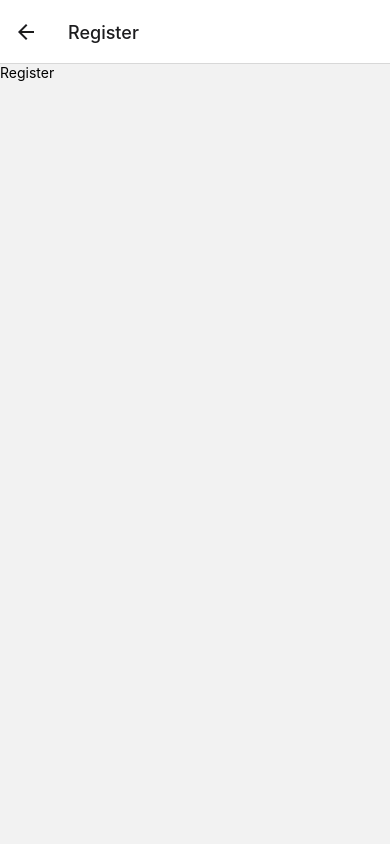
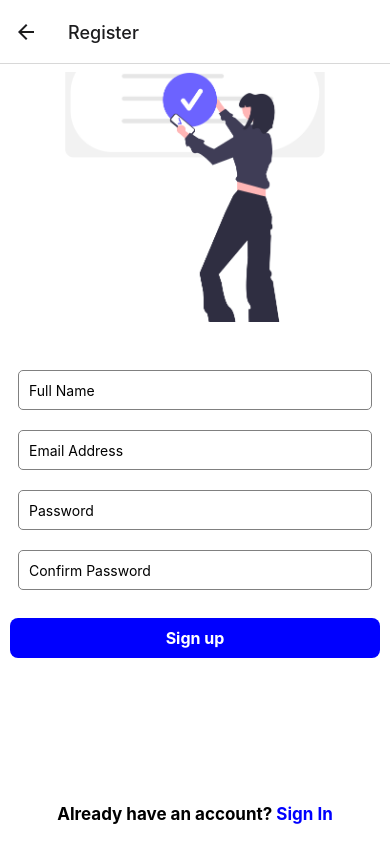
Before and after one commit to T3sultan/NoteBook_RN, a React Native app: screen /Register in a window 390 px wide. Built offline with nearby package versions, Linux system fonts and the light colour scheme.

Commit message:
firebase

```diff
--- a/package.json
+++ b/package.json
@@ -14,7 +14,7 @@
     "@react-navigation/native-stack": "6.3.0",
     "expo": "~44.0.0",
     "expo-status-bar": "~1.2.0",
-    "firebase": "9.6.5",
+    "firebase": "9.6.7",
     "react": "17.0.1",
     "react-dom": "17.0.1",
     "react-native": "0.64.3",
--- a/src/components/Button.js
+++ b/src/components/Button.js
@@ -2,9 +2,9 @@ import { StyleSheet, Text, View } from "react-native";
 import React from "react";
 import { TouchableOpacity } from "react-native";
 
-export default function Button({ title }) {
+export default function Button({ title, onPress }) {
   return (
-    <TouchableOpacity>
+    <TouchableOpacity onPress={onPress}>
       <Text style={styles.tilteStyle}>{title}</Text>
     </TouchableOpacity>
   );
--- /dev/null
+++ b/src/firebase/config.js
@@ -0,0 +1,17 @@
+import firebase from "firebase/compat/app";
+import "firebase/compat/auth";
+import "firebase/compat/firestore";
+
+const firebaseConfig = {
+  apiKey: "AIzaSyC0hVdTENEhfZpSm46AVps9VKH03CBAiMw",
+  authDomain: "note-rn.firebaseapp.com",
+  projectId: "note-rn",
+  storageBucket: "note-rn.appspot.com",
+  messagingSenderId: "937186780139",
+  appId: "1:937186780139:web:5cd134d2c981ca58452fae",
+};
+if (!firebase.apps.length) {
+  firebase.initializeApp(firebaseConfig);
+}
+
+export { firebase };
--- a/src/screens/Login.js
+++ b/src/screens/Login.js
@@ -11,7 +11,7 @@ import {
 import React, { useState } from "react";
 import Button from "../components/Button";
 
-export default function Login() {
+export default function Login({ navigation }) {
   const [email, setEmail] = useState(null);
   const [password, setPassword] = useState(null);
   const [secureTextEntry, setSecureTextEntry] = useState(true);
@@ -33,8 +33,9 @@ export default function Login() {
         <View style={styles.container3}>
           <TextInput
             onChangeText={text => setEmail(text)}
-            placeholder="Email"
+            placeholder="Email Address"
             style={styles.inputStyle}
+            autoCapitalize="none"
           />
           <TextInput
             onChangeText={text => setPassword(text)}
@@ -58,10 +59,16 @@ export default function Login() {
           justifyContent: "flex-end",
           marginBottom: 20,
           alignItems: "center",
+          // backgroundColor: "red",
         }}
       >
-        <TouchableOpacity activeOpacity={0.8}>
-          <Text>
+        <TouchableOpacity
+          activeOpacity={0.8}
+          onPress={() => {
+            navigation.navigate("Register");
+          }}
+        >
+          <Text style={{ fontSize: 17, fontWeight: "bold" }}>
             Don't have an account <Text style={styles.signUp}>Sign up</Text>
           </Text>
         </TouchableOpacity>
@@ -77,7 +84,7 @@ const styles = StyleSheet.create({
   },
   loginImage: {
     width: "100%",
-    height: 270,
+    height: 250,
     borderRadius: 10,
   },
   container1: {
--- a/src/screens/Register.js
+++ b/src/screens/Register.js
@@ -1,12 +1,154 @@
-import { StyleSheet, Text, View } from 'react-native';
-import React from 'react';
+import {
+  TouchableOpacity,
+  Image,
+  StyleSheet,
+  Text,
+  TextInput,
+  View,
+  SafeAreaView,
+  StatusBar,
+  Alert,
+} from "react-native";
+import React, { useState } from "react";
+import Button from "../components/Button";
+import { firebase } from "../firebase/config";
 
-export default function Register() {
+export default function Register({ navigation }) {
+  const [name, setName] = useState(null);
+  const [email, setEmail] = useState(null);
+  const [password, setPassword] = useState(null);
+  const [secureTextEntry, setSecureTextEntry] = useState(true);
+  const [confirmPassword, setConfirmPassword] = useState(null);
+
+  const signUpFunction = () => {
+    if (!email || !password || !name || !confirmPassword) {
+      return Alert.alert("Error", "You need to fill in input form", [
+        { text: "OK", onPress: () => {} },
+      ]);
+    }
+    if (password !== confirmPassword) {
+      return Alert.alert(
+        "Error",
+        "confirm password should be same as password",
+        [{ text: "OK", onPress: () => {} }]
+      );
+    }
+
+    firebase
+      .auth()
+      .createUserWithEmailAndPassword(email, password)
+      .then(response => {
+        console.log("response", response);
+      })
+      .catch(error => {
+        console.log("error", error);
+        Alert(error);
+      });
+  };
+
   return (
-    <View>
-      <Text>Register</Text>
-    </View>
+    <SafeAreaView style={styles.container}>
+      {/* <StatusBar auto /> */}
+      <View style={styles.container1}>
+        <Image
+          style={styles.loginImage}
+          source={require("../../assets/images/undraw_Authentication_re_svpt.png")}
+        />
+      </View>
+      <View style={styles.container2}>
+        <View style={styles.container3}>
+          <TextInput
+            onChangeText={text => setName(text)}
+            placeholder="Full Name"
+            style={styles.inputStyle}
+            autoCapitalize="words"
+          />
+          <TextInput
+            onChangeText={text => setEmail(text)}
+            placeholder="Email Address"
+            style={styles.inputStyle}
+            autoCapitalize="none"
+          />
+          <TextInput
+            onChangeText={text => setPassword(text)}
+            placeholder="Password"
+            style={styles.inputStyle}
+            secureTextEntry={secureTextEntry}
+          />
+          <TextInput
+            onChangeText={text => setConfirmPassword(text)}
+            placeholder="Confirm Password"
+            style={styles.inputStyle}
+            secureTextEntry={secureTextEntry}
+          />
+        </View>
+      </View>
+      <TouchableOpacity activeOpacity={0.9} style={styles.buttonStyle}>
+        <Button onPress={signUpFunction} title="Sign up" />
+      </TouchableOpacity>
+
+      <View
+        style={{
+          flex: 1,
+          justifyContent: "flex-end",
+          marginBottom: 20,
+          alignItems: "center",
+          // backgroundColor: "red",
+        }}
+      >
+        <TouchableOpacity
+          activeOpacity={0.8}
+          onPress={() => {
+            navigation.goBack();
+          }}
+        >
+          <Text style={{ fontSize: 17, fontWeight: "bold" }}>
+            Already have an account? <Text style={styles.signUp}>Sign In</Text>
+          </Text>
+        </TouchableOpacity>
+      </View>
+    </SafeAreaView>
   );
 }
 
-const styles = StyleSheet.create({});
+const styles = StyleSheet.create({
+  container: {
+    flex: 1,
+    backgroundColor: "white",
+  },
+  loginImage: {
+    width: "100%",
+    height: 250,
+    borderRadius: 10,
+  },
+  container1: {
+    // alignSelf:"center"
+    margin: 8,
+    borderRadius: 30,
+  },
+  container2: {
+    margin: 8,
+    marginTop: 30,
+  },
+  inputStyle: {
+    height: 40,
+    borderColor: "grey",
+    borderWidth: 1,
+    marginBottom: 10,
+    borderRadius: 5,
+    margin: 10,
+    padding: 10,
+  },
+  buttonStyle: {
+    backgroundColor: "blue",
+    height: 40,
+    justifyContent: "center",
+    alignItems: "center",
+    margin: 10,
+    padding: 10,
+    borderRadius: 8,
+  },
+  signUp: {
+    color: "blue",
+  },
+});
```
Also changed, not shown: src/components/TextInputForm.js (added, +21 -0 lines), src/firebase/firebase.config.js (deleted, +0 -15 lines), src/firebase/firebase.init.js (deleted, +0 -9 lines), 2 other files (tests, documents, lock files or other folders).
